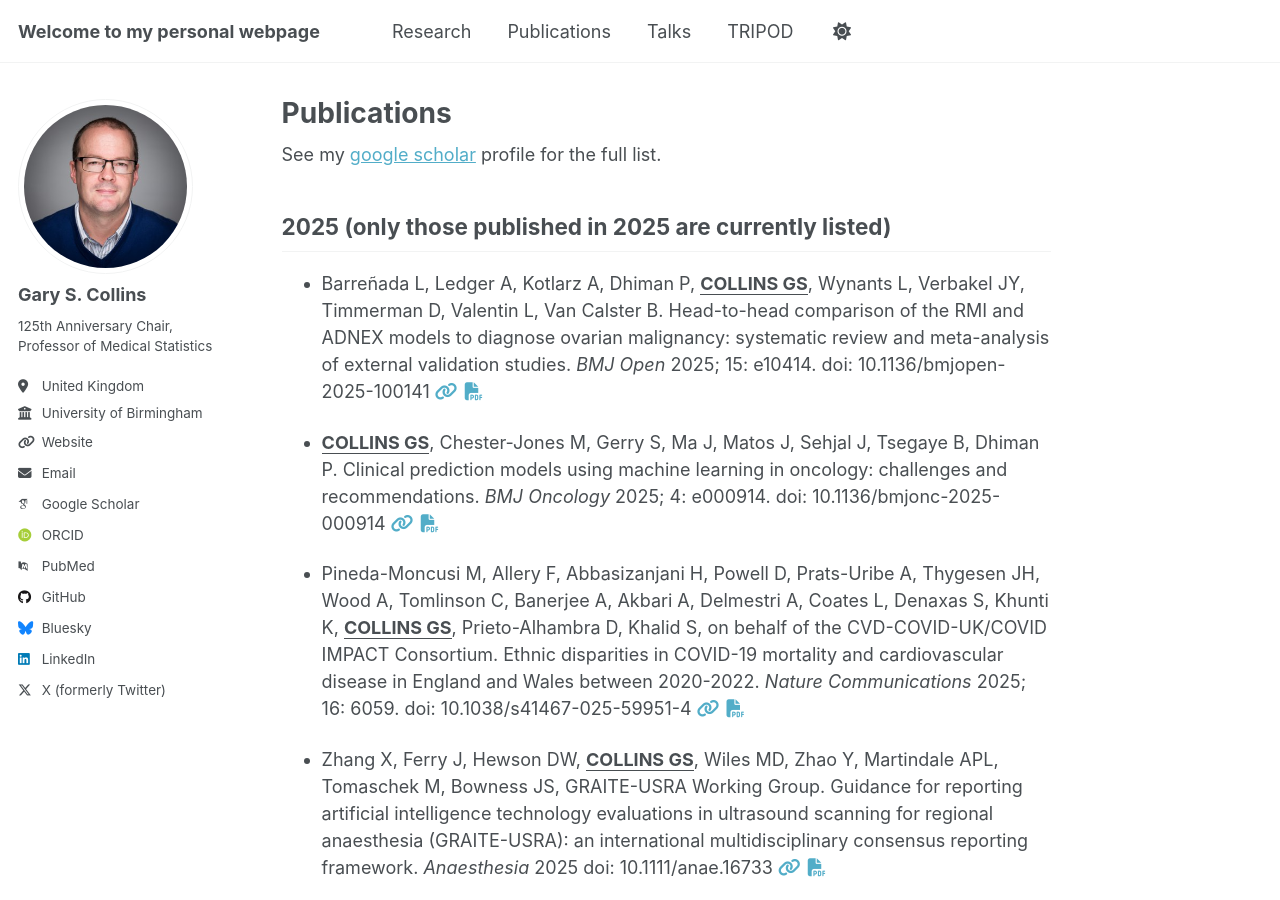
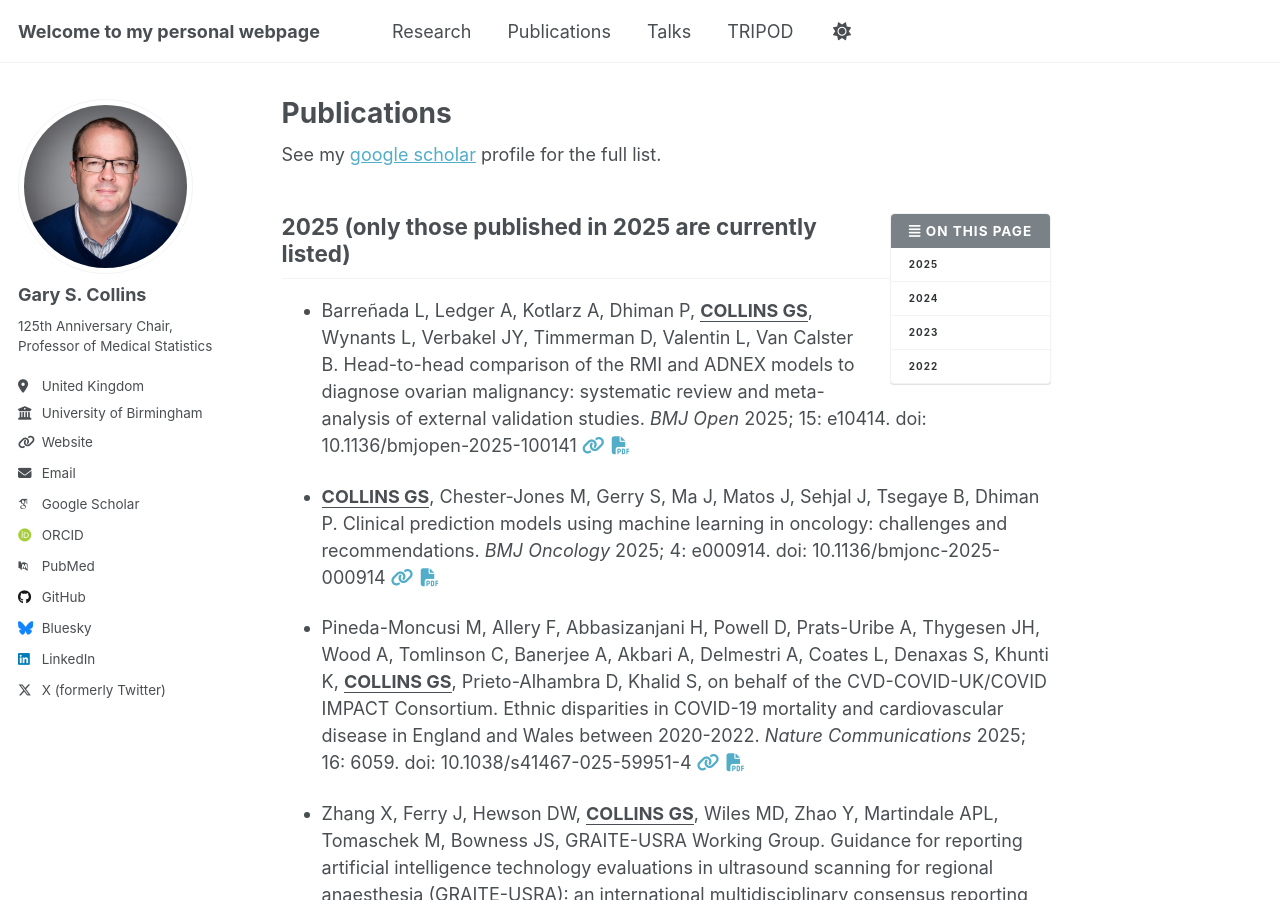
Before and after one commit to gscollins1973/gscollins1973.github.io, a Jekyll site: the page built from _pages/publications.html, in a window 1280 px wide and 900 px high. Built offline with Jekyll 4.4.1, drawn with Linux system fonts in a browser that asks for light colours; some web fonts are replaced; a script that is not in the unit is left out.

Commit message:
Update publications.html

```diff
--- a/_pages/publications.html
+++ b/_pages/publications.html
@@ -6,6 +6,15 @@ title: Publications
 See my <a href="https://scholar.google.co.uk/citations?hl=en&tzom=-60&user=cVKF81gAAAAJ&view_op=list_works">google scholar</a> profile for the full list.
 
 <section id=“2025” class="level2">
+  <aside class="sidebar__right "><nav class="toc"><header>
+<h4 class="nav__title">
+<i class="fas fa-align-justify"></i> On This Page</h4></header>
+<ul class="toc__menu">
+<li><a href=“#2025”>2025</a></li>
+<li><a href=“#2024”>2024</a></li>
+<li><a href=“#2023”>2023</a></li>
+<li><a href=“#2022”>2022</a></li></ul>
+</nav></aside>
 <h2 class="anchored" data-anchor-id=“#2025”>2025 (only those published in 2025 are currently listed) </h2>
 <ul>
 
```
